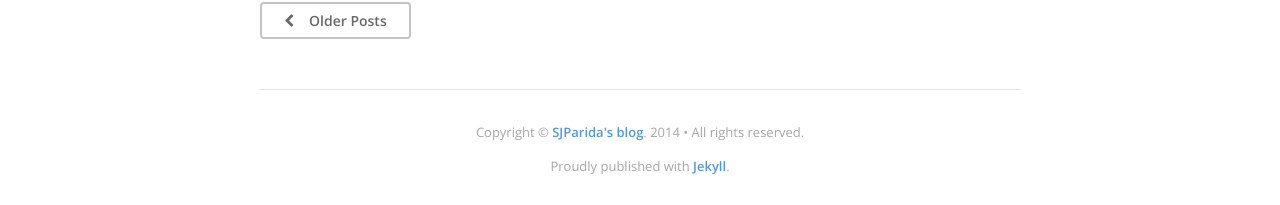
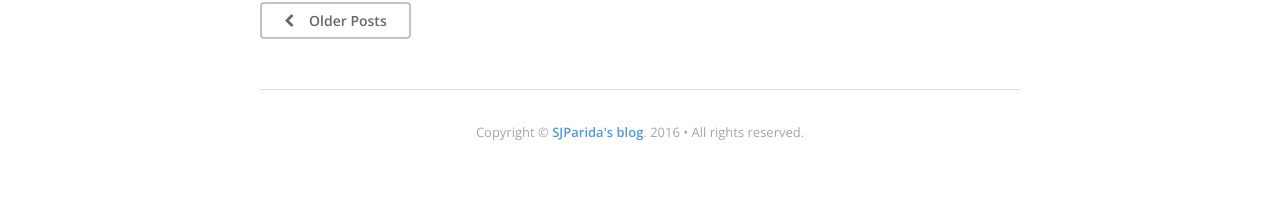
Before and after one commit to Sjparida/Sjparida.github.io, a Jekyll site: the page built from index.html, in a window 1280 px wide. Shown: the part 2090-2295 px from the top of the page. Built offline with Jekyll 4.4.1, drawn with Linux system fonts in a browser that asks for light colours; nearby versions of some CDN libraries; the list of posts is cut into pages by our own code; after the commit the page ends 2264 px from its top, so only the background shows below that.

Commit message:
Copyright text Changed

```diff
--- a/_includes/footer.html
+++ b/_includes/footer.html
@@ -5,7 +5,6 @@
         {% endfor %}
     </div>
     <div>
-        Copyright &copy; <a href="{{ site.url }}/">{{ site.title }}</a>. 2014 &bull; All rights reserved.
-        <span class="ghost">Proudly published with <a href="http://jekyllrb.com/" target="_blank">Jekyll</a>.</span>
+        Copyright &copy; <a href="{{ site.url }}/">{{ site.title }}</a>. 2016 &bull; All rights reserved.
     </div>
 </footer>
```
